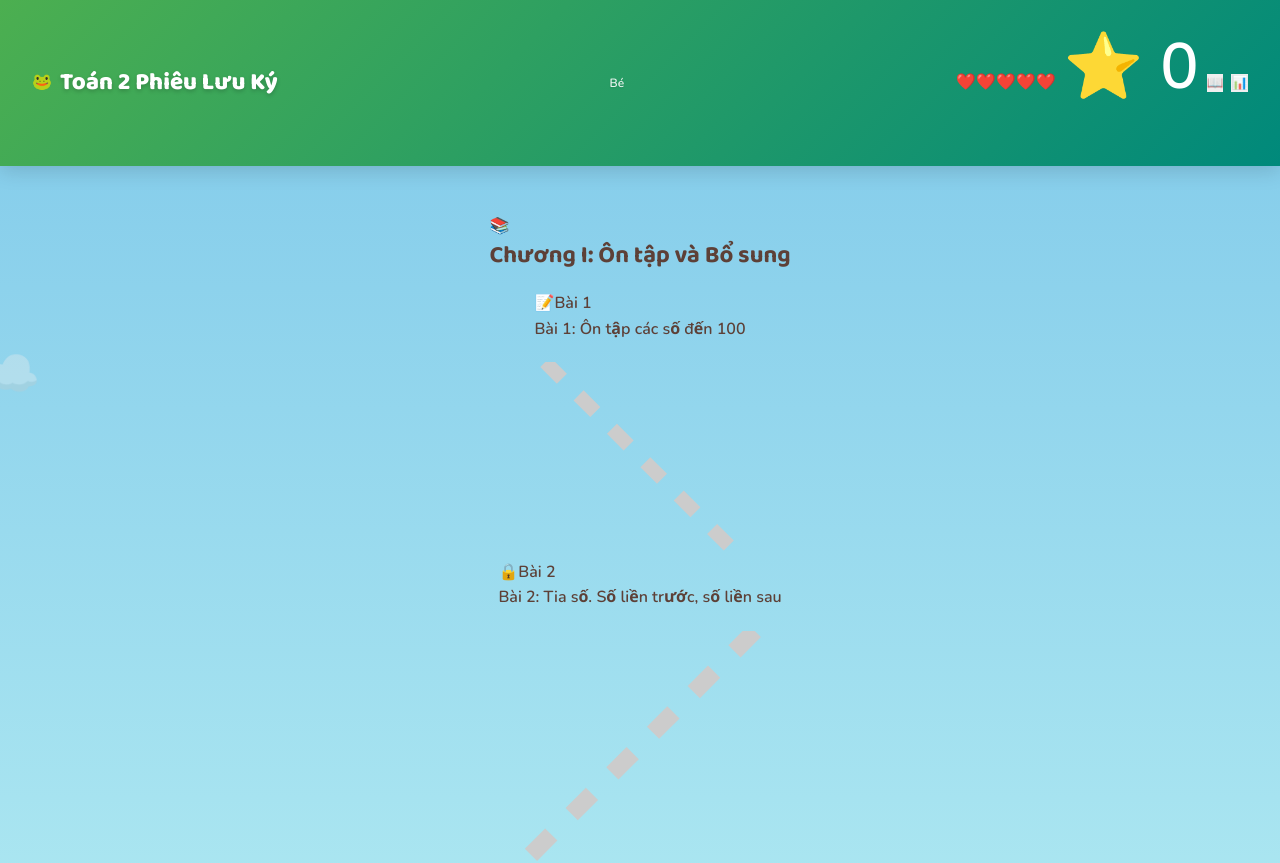
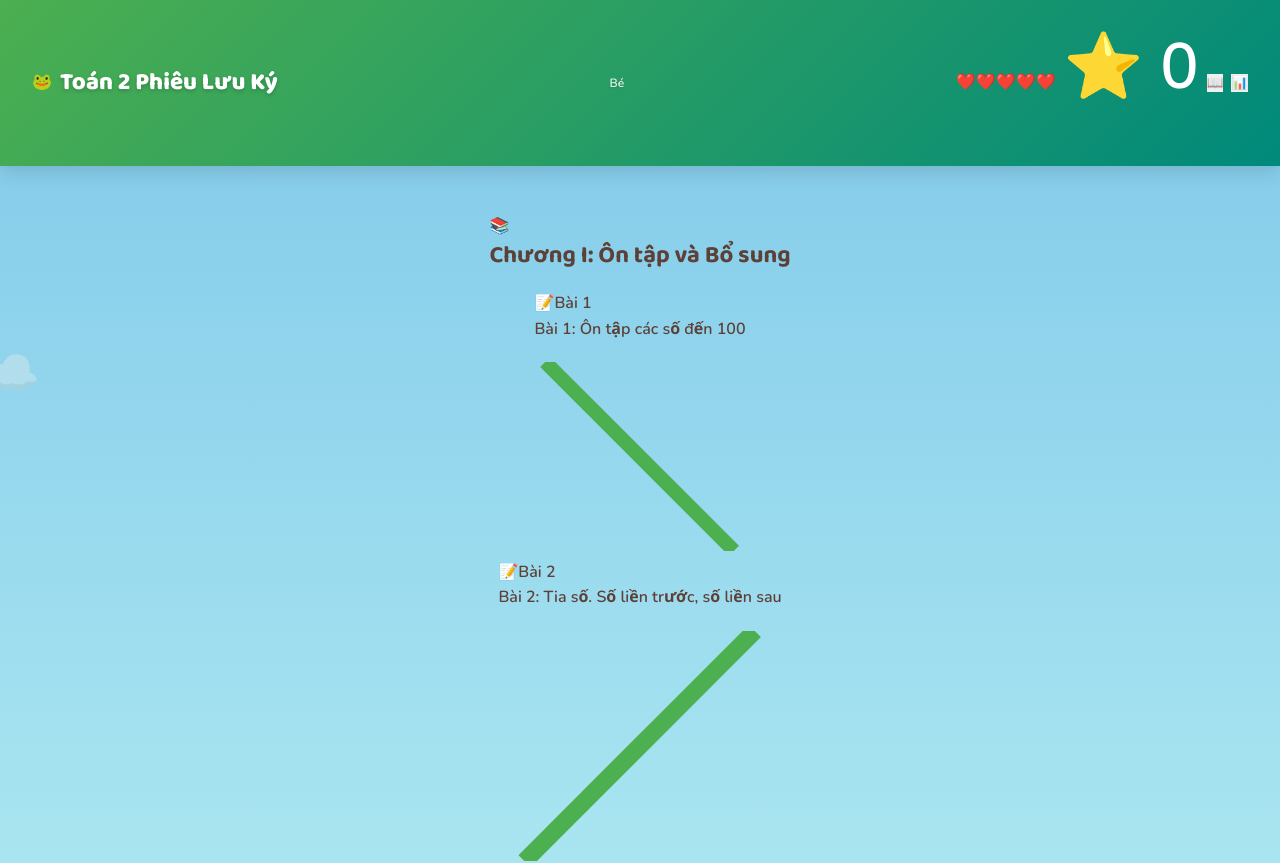
Before and after one commit to chuductu-ui/math2-app, a React (Vite) app: page / in a window 1280 px wide. Shown: the top 863 px of the page. Built offline with nearby package versions, Linux system fonts and the light colour scheme.

Commit message:
feat: unlock all lessons on the map

```diff
--- a/src/App.jsx
+++ b/src/App.jsx
@@ -70,20 +70,8 @@ export default function App() {
 
   // --- Check if a lesson is unlocked ---
   const isLessonUnlocked = useCallback(
-    (lessonIndex) => {
-      if (lessonIndex === 0) return true;
-      const prevLesson = allLessons[lessonIndex - 1];
-      if (!prevLesson) return false;
-      const prevProgress = progress[prevLesson.id];
-      if (!prevProgress) return false;
-      // Must have completed all 3 levels of the previous lesson
-      return (
-        prevProgress.easy > 0 &&
-        prevProgress.medium > 0 &&
-        prevProgress.hard > 0
-      );
-    },
-    [allLessons, progress]
+    () => true,
+    []
   );
 
   // --- Handlers ---
```
